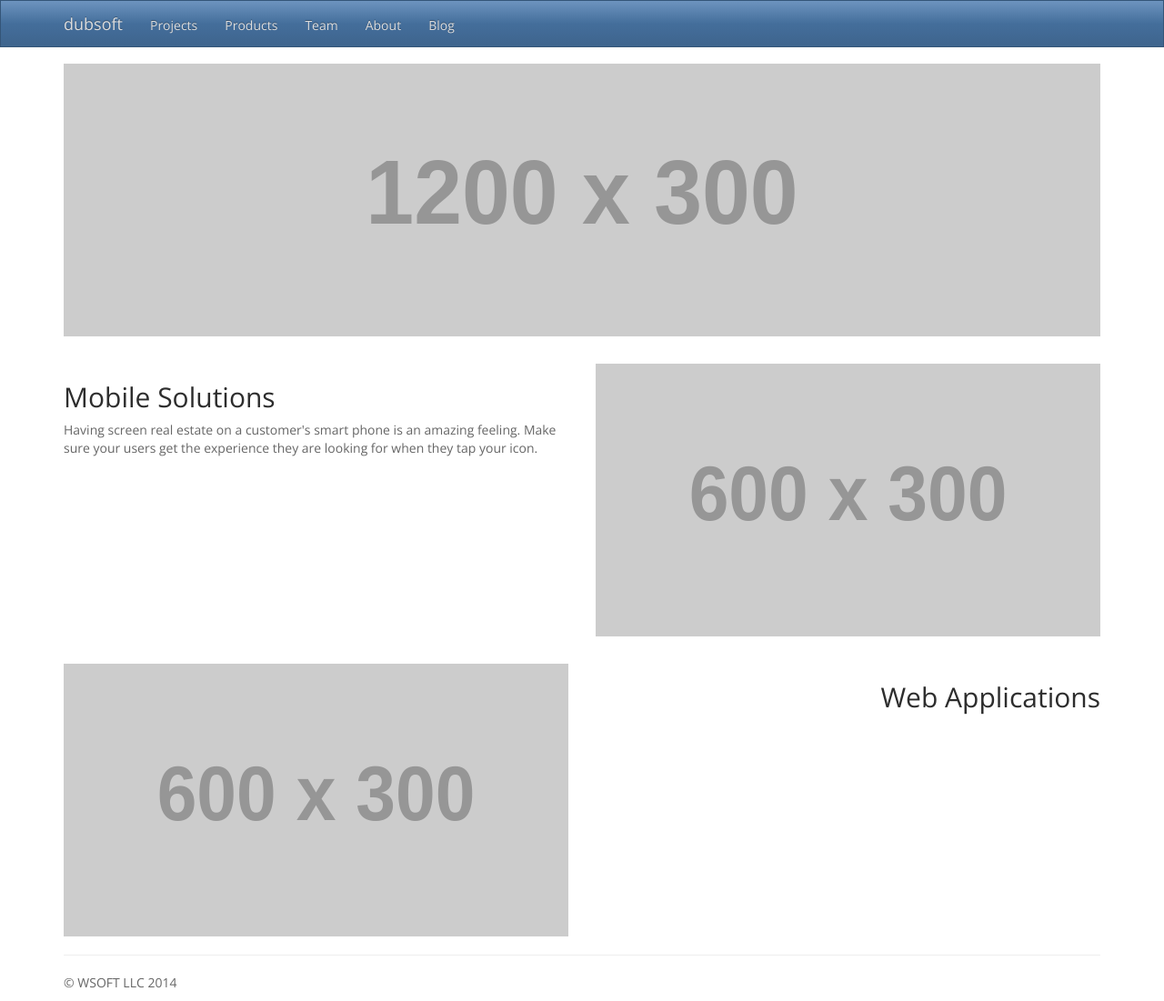
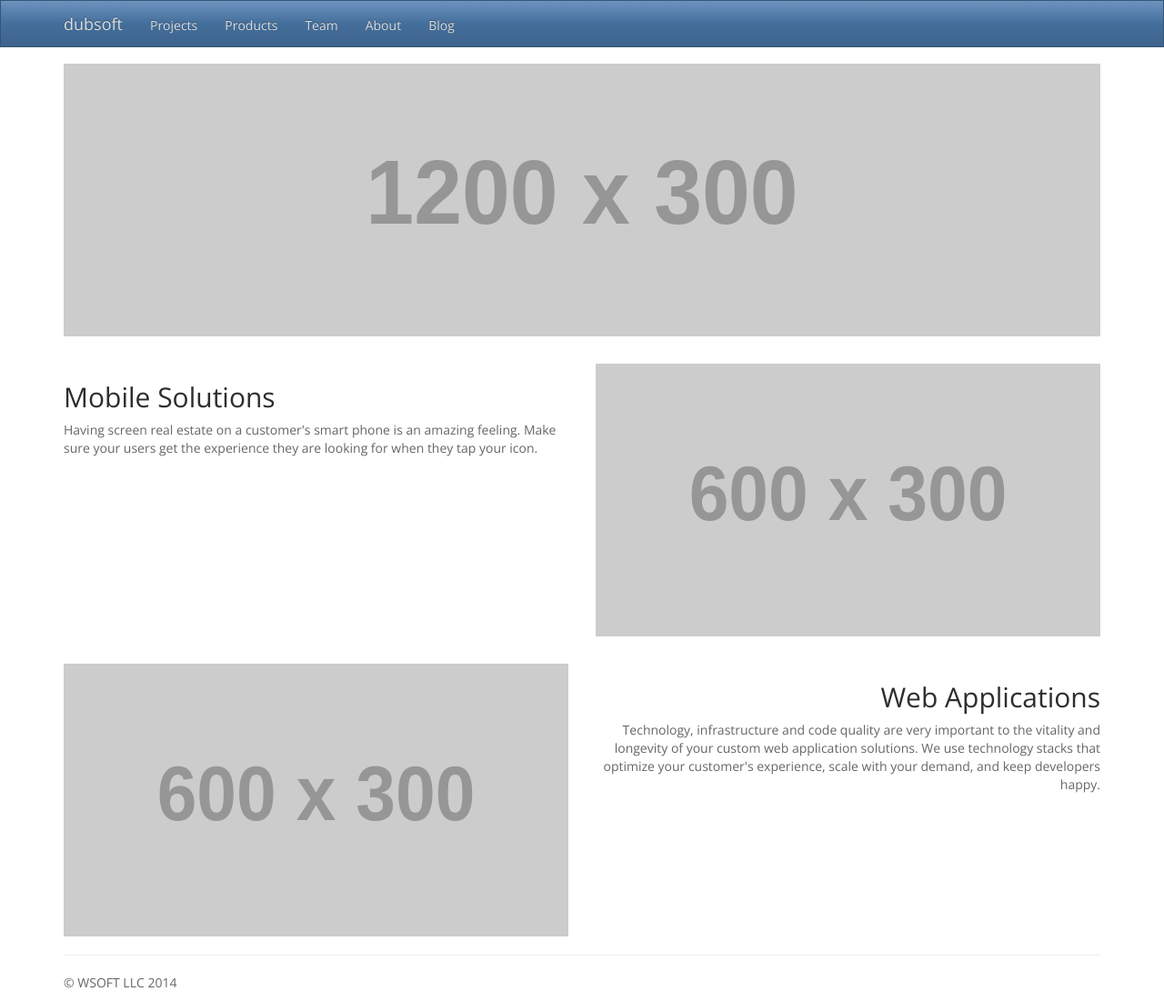
Before and after one commit to dubsoft/dubsoft-www, a Jekyll site: the page built from index.html, in a window 1280 px wide and 1101 px high. Shown: the whole window at 91% size. Built offline with Jekyll 4.4.1, drawn with Linux system fonts in a browser that asks for light colours; nearby versions of some CDN libraries; Markdown is read by kramdown in place of the engine named in the settings.

Commit message:
Web applications blurb

```diff
--- a/_data/features.yml
+++ b/_data/features.yml
@@ -3,3 +3,7 @@
          feeling. Make sure your users get the experience they are looking
          for when they tap your icon.
 - title: Web Applications
+  blurb: Technology, infrastructure and code quality are very important to
+         the vitality and longevity of your custom web application solutions.
+         We use technology stacks that optimize your customer's experience,
+         scale with your demand, and keep developers happy.
```
